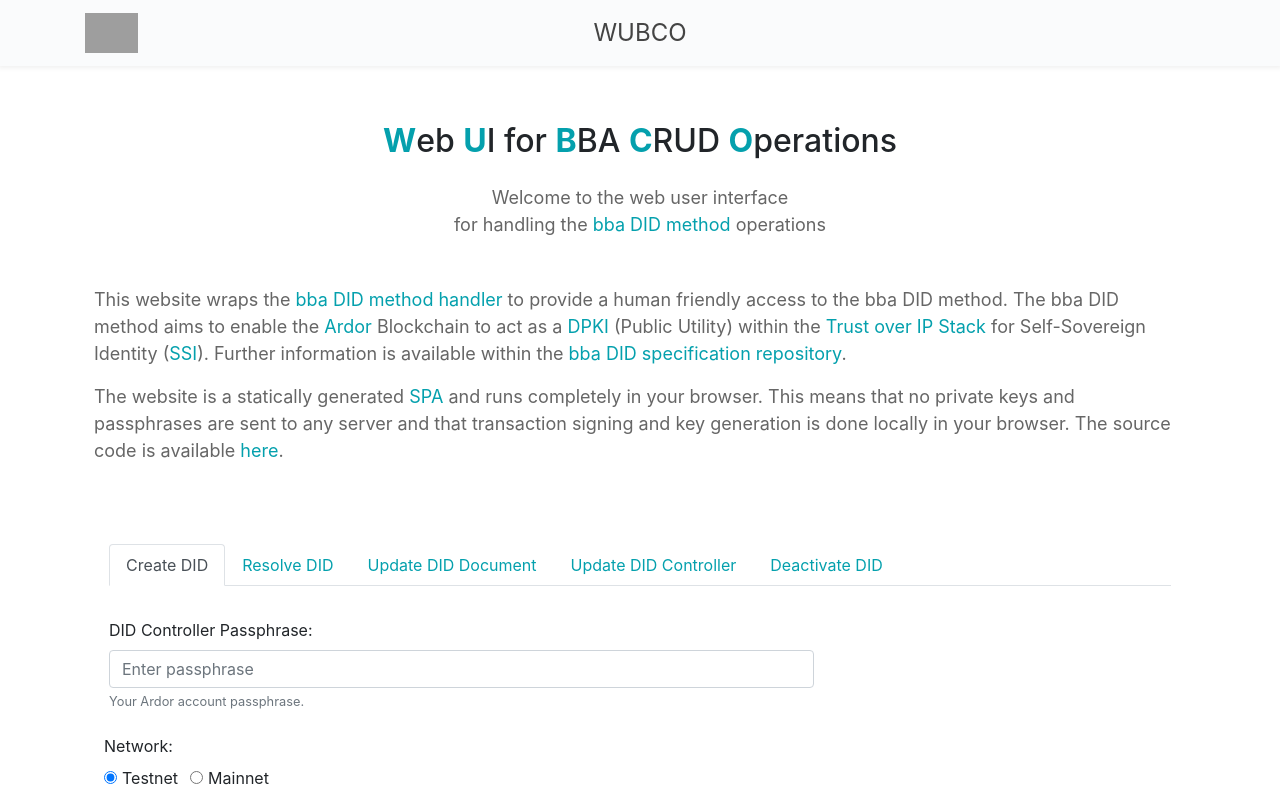
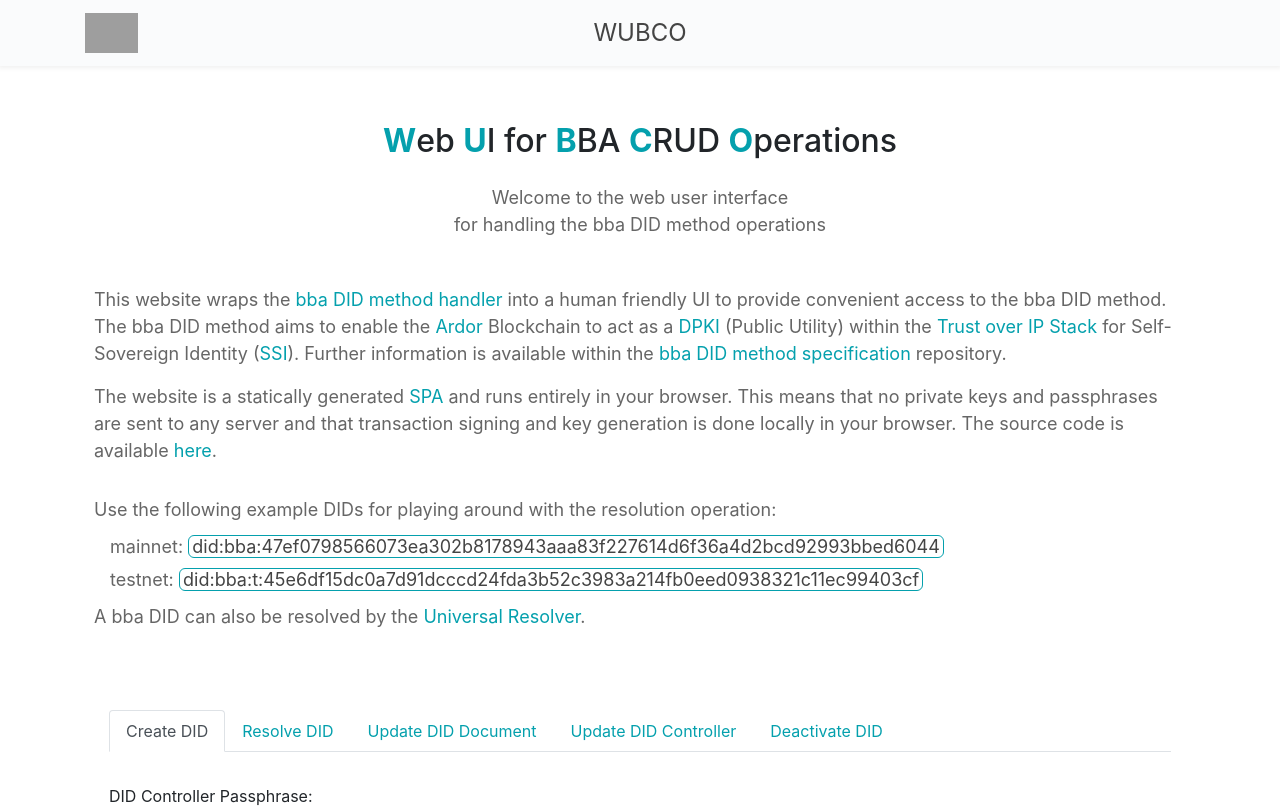
Before and after one commit to blobaa/bba-did-ui, a Next.js app: page / in a window 1280 px wide. Shown: the top 808 px of the page. Built offline with nearby package versions, Linux system fonts and the light colour scheme; grey boxes are pictures that could not be loaded.

Commit message:
updated description and added example dids

```diff
--- a/src/pages/index.tsx
+++ b/src/pages/index.tsx
@@ -17,14 +17,22 @@ const DemoHome: React.FC = () => {
                 <div style={{ paddingTop: "1rem" }}/>
                 <Row>
                     <div style={{ textAlign: "center", margin: "auto", color: "#666", fontSize: "large", paddingBottom: "3rem" }}>
-                        <span>Welcome to the web user interface</span><br/><span>for handling the <a href="https://github.com/blobaa/bba-did-method-specification">bba DID method</a> operations</span>
+                        <span>Welcome to the web user interface</span><br/><span>for handling the bba DID method operations</span>
                     </div>
                     <div style={{ color: "#666", fontSize: "large" }}>
                         <p>
-                            This website wraps the <a href="https://github.com/blobaa/bba-did-method-handler-ts">bba DID method handler</a> to provide a human friendly access to the bba DID method. The bba DID method aims to enable the <a href="https://ardorplatform.org">Ardor</a> Blockchain to act as a <a href="https://www.weboftrust.info/downloads/dpki.pdf">DPKI</a> (Public Utility) within the <a href="https://trustoverip.org/wp-content/uploads/sites/98/2020/05/toip_introduction_050520.pdf">Trust over IP Stack</a> for Self-Sovereign Identity (<a href="https://www.manning.com/books/self-sovereign-identity">SSI</a>). Further information is available within the <a href="https://github.com/blobaa/bba-did-method-specification">bba DID specification repository</a>.
+                            This website wraps the <a href="https://github.com/blobaa/bba-did-method-handler-ts">bba DID method handler</a> into a human friendly UI to provide convenient access to the bba DID method. The bba DID method aims to enable the <a href="https://ardorplatform.org">Ardor</a> Blockchain to act as a <a href="https://www.weboftrust.info/downloads/dpki.pdf">DPKI</a> (Public Utility) within the <a href="https://trustoverip.org/wp-content/uploads/sites/98/2020/05/toip_introduction_050520.pdf">Trust over IP Stack</a> for Self-Sovereign Identity (<a href="https://www.manning.com/books/self-sovereign-identity">SSI</a>). Further information is available within the <a href="https://github.com/blobaa/bba-did-method-specification">bba DID method specification</a> repository.
                         </p>
-                         <p>
-                             The website is a statically generated <a href="https://en.wikipedia.org/wiki/Single-page_application">SPA</a> and runs completely in your browser. This means that no private keys and passphrases are sent to any server and that transaction signing and key generation is done locally in your browser. The source code is available <a href="https://github.com/blobaa/bba-did-ui">here</a>.
+                        <p>
+                            The website is a statically generated <a href="https://en.wikipedia.org/wiki/Single-page_application">SPA</a> and runs entirely in your browser. This means that no private keys and passphrases are sent to any server and that transaction signing and key generation is done locally in your browser. The source code is available <a href="https://github.com/blobaa/bba-did-ui">here</a>.
+                        </p>
+                        <div style={{ paddingTop: "1rem" }}/>
+                        <p>
+                            <div style={{ marginBottom: "0.6rem" }}>Use the following example DIDs for playing around with the resolution operation:</div>
+                            <div style={{ marginLeft: "1rem", }}>mainnet: <span style={{  border: "1px solid #04A0AD", paddingLeft: "0.2rem", paddingRight: "0.2rem", borderRadius: "6px", color: "#444" }}>did:bba:47ef0798566073ea302b8178943aaa83f227614d6f36a4d2bcd92993bbed6044</span></div>
+                            <div style={{ paddingTop: "0.4rem" }}/>
+                            <div style={{ marginLeft: "1rem", }}>testnet: <span style={{  border: "1px solid #04A0AD", paddingLeft: "0.2rem", paddingRight: "0.2rem", borderRadius: "6px", color: "#444" }}>did:bba:t:45e6df15dc0a7d91dcccd24fda3b52c3983a214fb0eed0938321c11ec99403cf</span></div>
+                            <div style={{ marginTop: "0.6rem" }}>A bba DID can also be resolved by the <a href="https://dev.uniresolver.io">Universal Resolver</a>.</div>
                         </p>
                     </div>
                 </Row>
```
